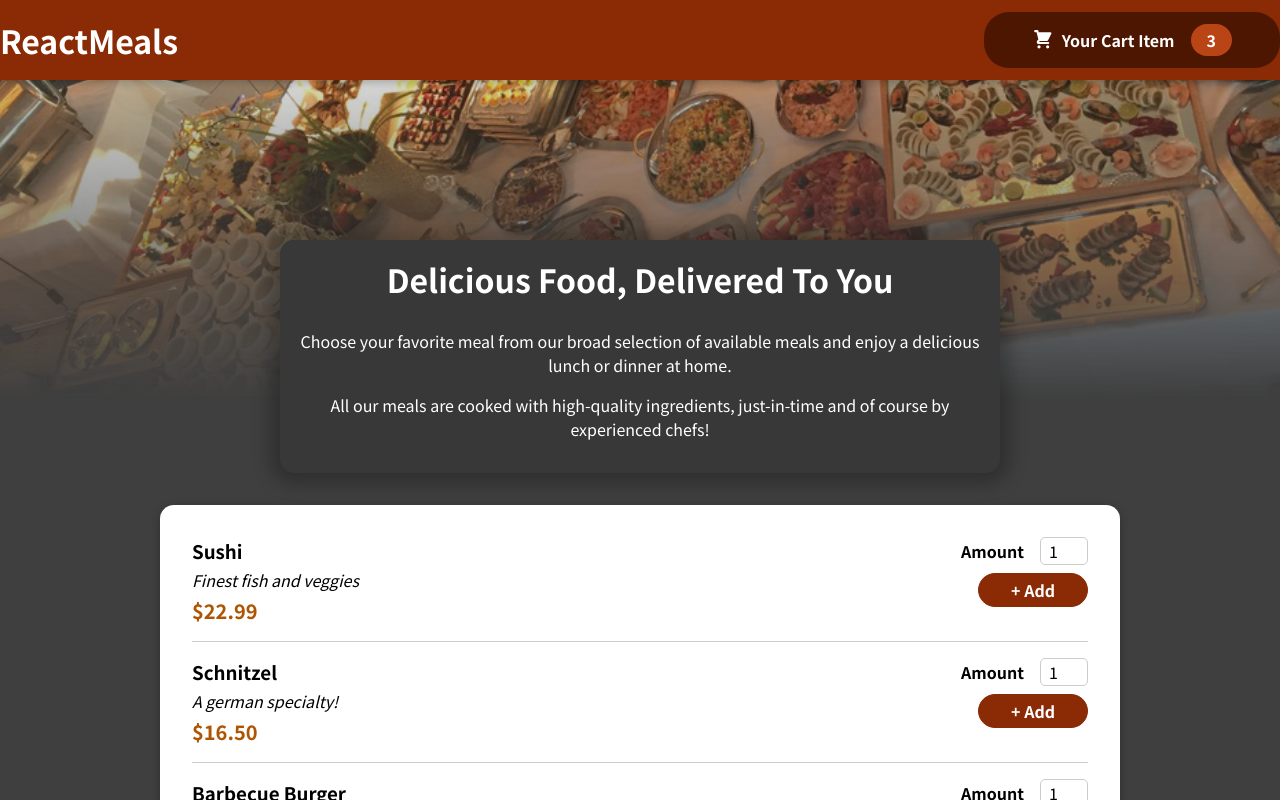
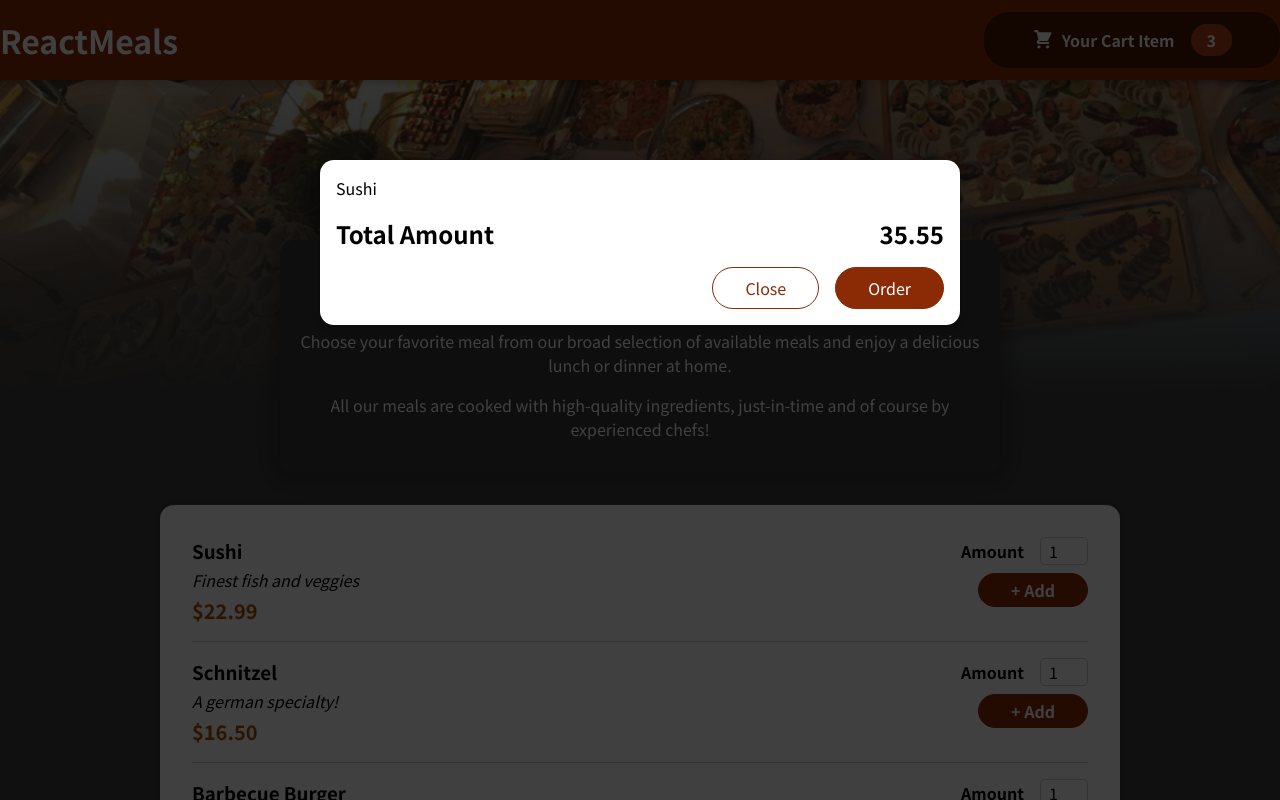
Before and after one commit to PraveenNarwal/FoodApp, a React (Create React App) app: page / in a window 1280 px wide. Shown: the top 800 px of the page. Built offline with nearby package versions, Linux system fonts and the light colour scheme; the HTML template or start-up script is replaced by a standard one.

Commit message:
cart componnet

```diff
--- a/public/index.html
+++ b/public/index.html
@@ -28,6 +28,7 @@
   </head>
   <body>
     <noscript>You need to enable JavaScript to run this app.</noscript>
+   <div id="overlays"></div>
     <div id="root"></div>
     <!--
       This HTML file is a template.
--- a/src/App.js
+++ b/src/App.js
@@ -1,10 +1,11 @@
 import React, { Fragment } from 'react'
 import Header from './components/Layout/Header';
 import Meals from './components/Meals/Meals';
-
+import Cart from './components/Cart/Cart';
 function App() {
   return (
     <Fragment>
+      <Cart />
       <Header />
 
       <main>
--- /dev/null
+++ b/src/components/Cart/Cart.js
@@ -0,0 +1,30 @@
+import React from 'react'
+import classes from './Cart.module.css'
+import Modal from '../UI/Modal'
+
+
+function Cart() {
+    const CartItems = <ul className={classes['cart-items']}>{[{
+        id: 'c1',
+        name: 'Sushi',
+        amount: 2,
+        price: 12.99
+    }].map(items => <li>{items.name}</li>)}</ul>
+
+    return (
+        <Modal>
+            {CartItems}
+            <div className={classes.total}>
+                <span>Total Amount</span>
+                <span>35.55</span>
+            </div>
+            <div className={classes.actions}>
+                <button className={classes['button--alt']}>Close</button>
+                <button className={classes.button}>Order</button>
+            </div>
+
+        </Modal>
+    )
+}
+
+export default Cart
--- /dev/null
+++ b/src/components/Cart/Cart.module.css
@@ -0,0 +1,46 @@
+.cart-items {
+    list-style: none;
+    margin: 0;
+    padding: 0;
+    max-height: 20rem;
+    overflow: auto;
+  }
+
+  .total {
+    display: flex;
+    justify-content: space-between;
+    align-items: center;
+    font-weight: bold;
+    font-size: 1.5rem;
+    margin: 1rem 0;
+  }
+
+  .actions {
+    text-align: right;
+  }
+
+  .actions button {
+    font: inherit;
+    cursor: pointer;
+    background-color: transparent;
+    border: 1px solid #8a2b06;
+    padding: 0.5rem 2rem;
+    border-radius: 25px;
+    margin-left: 1rem;
+  }
+
+  .actions button:hover,
+  .actions button:active {
+    background-color: #5a1a01;
+    border-color: #5a1a01;
+    color: white;
+  }
+
+  .actions .button--alt {
+    color: #8a2b06;
+  }
+
+  .actions .button {
+    background-color: #8a2b06;
+    color: white;
+  }
--- a/src/components/Meals/MealItem/MealItem.js
+++ b/src/components/Meals/MealItem/MealItem.js
@@ -12,7 +12,7 @@
                 <div className={classes.price}>{price}</div>
             </div>
             <div>
-                <MealItemForm />
+                <MealItemForm id={props.id} />
             </div>
         </li>
     )
--- /dev/null
+++ b/src/components/UI/Modal.js
@@ -0,0 +1,29 @@
+import React from 'react'
+import ReactDOM from 'react-dom'
+import classes from './Modal.module.css'
+
+
+const Backdrop = (props) => {
+    return <div className={classes.backdrop} />
+}
+
+const ModalOverlay = (props) => {
+    return (<div className={classes.modal} >
+        <div className={classes.content}>{props.children}</div>
+    </div>
+    )
+}
+
+const portalElement = document.getElementById('overlays');
+
+function Modal(props) {
+    return (
+        <div>
+            {ReactDOM.createPortal(<Backdrop />, portalElement)}
+            {ReactDOM.createPortal(<ModalOverlay>{props.children}</ModalOverlay>, portalElement)}
+
+        </div>
+    )
+}
+
+export default Modal
--- /dev/null
+++ b/src/components/UI/Modal.module.css
@@ -0,0 +1,40 @@
+.backdrop {
+    position: fixed;
+    top: 0;
+    left: 0;
+    width: 100%;
+    height: 100vh;
+    z-index: 20;
+    background-color: rgba(0, 0, 0, 0.75);
+  }
+
+  .modal {
+    position: fixed;
+    top: 20vh;
+    left: 5%;
+    width: 90%;
+    background-color: white;
+    padding: 1rem;
+    border-radius: 14px;
+    box-shadow: 0 2px 8px rgba(0, 0, 0, 0.25);
+    z-index: 30;
+    animation: slide-down 300ms ease-out forwards;
+  }
+
+  @media (min-width: 768px) {
+    .modal {
+      width: 40rem;
+      left: calc(50% - 20rem);
+    }
+  }
+
+  @keyframes slide-down {
+    from {
+      opacity: 0;
+      transform: translateY(-3rem);
+    }
+    to {
+      opacity: 1;
+      transform: translateY(0);
+    }
+  }
```
